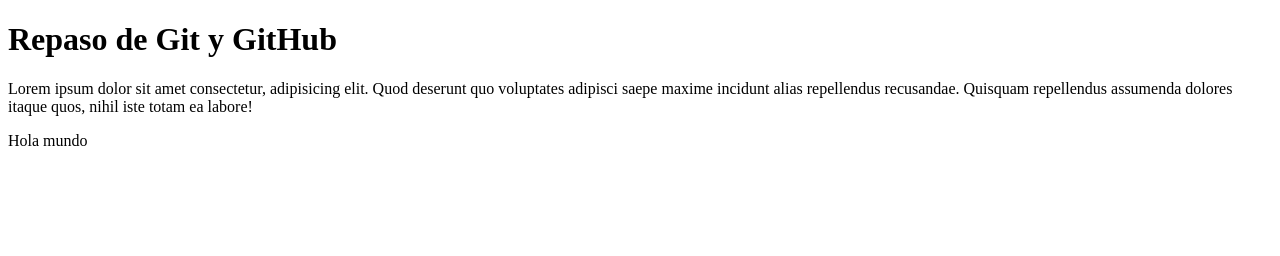
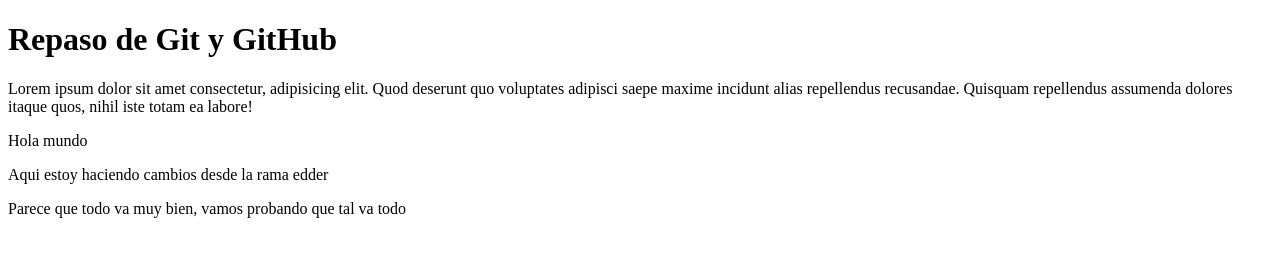
Before and after one commit to EdderCodarlupo/paginaWeb, a plain HTML site: page index.html in a window 1280 px wide. Drawn offline with Linux system fonts and the light colour scheme.

Commit message:
haciendo un commit desde la rama edder

```diff
--- a/index.html
+++ b/index.html
@@ -14,5 +14,7 @@
       totam ea labore!
     </p>
     <p>Hola mundo</p>
+    <p>Aqui estoy haciendo cambios desde la rama edder</p>
+    <p>Parece que todo va muy bien, vamos probando que tal va todo</p>
   </body>
 </html>
```
